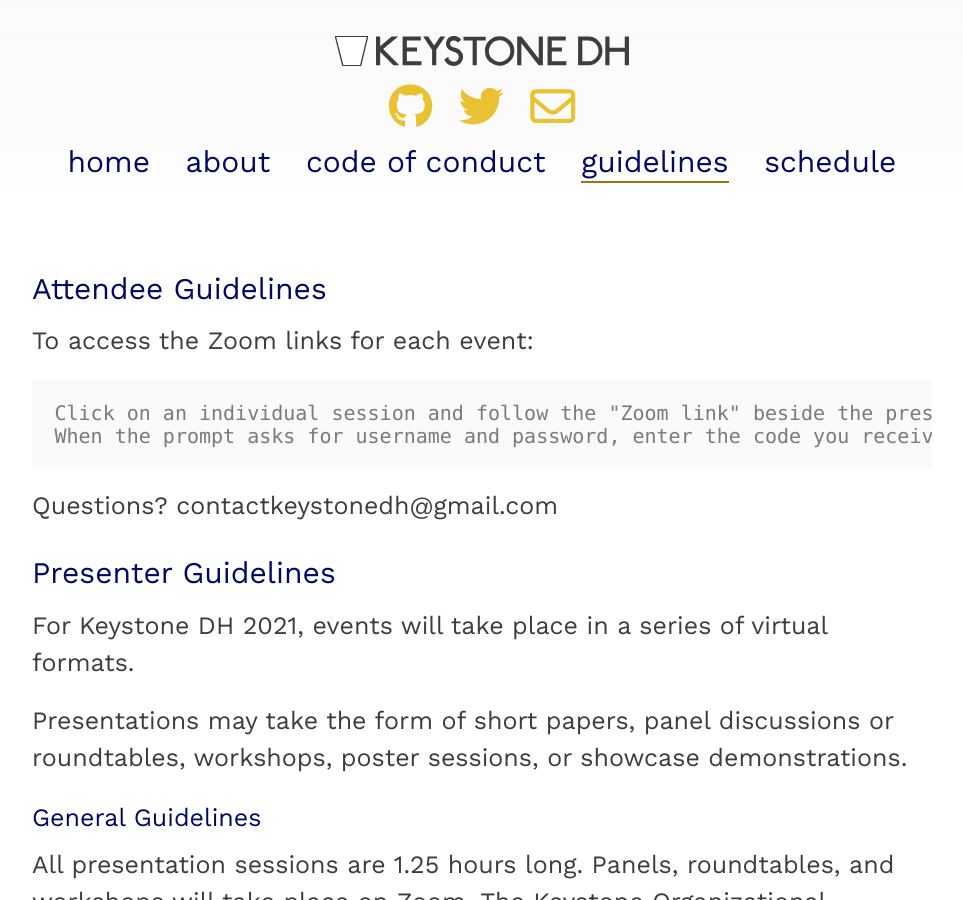
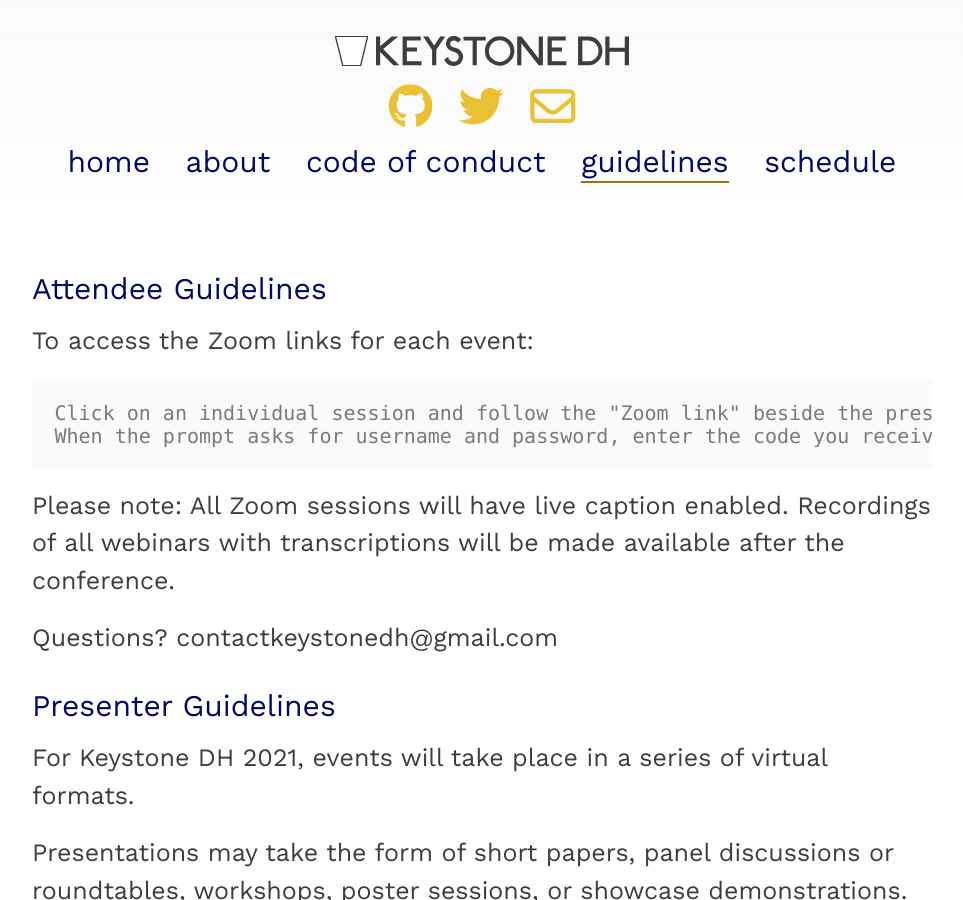
Before and after one commit to KeystoneDH/2021, a Jekyll site: the page built from _pages/guidelines.md, in a window 1280 px wide and 900 px high. Shown: the whole window, without its empty margins (158-1121 px from the left). Built offline with Jekyll 4.4.1, drawn with Linux system fonts in a browser that asks for light colours; nearby versions of some CDN libraries.

Commit message:
Update guidelines.md

```diff
--- a/_pages/guidelines.md
+++ b/_pages/guidelines.md
@@ -12,6 +12,8 @@ To access the Zoom links for each event:
 
     Click on an individual session and follow the "Zoom link" beside the presentation information.
     When the prompt asks for username and password, enter the code you received in your registration confirmation email.
+
+Please note: All Zoom sessions will have live caption enabled. Recordings of all webinars with transcriptions will be made available after the conference.
 
 Questions? contactkeystonedh@gmail.com
 
```
